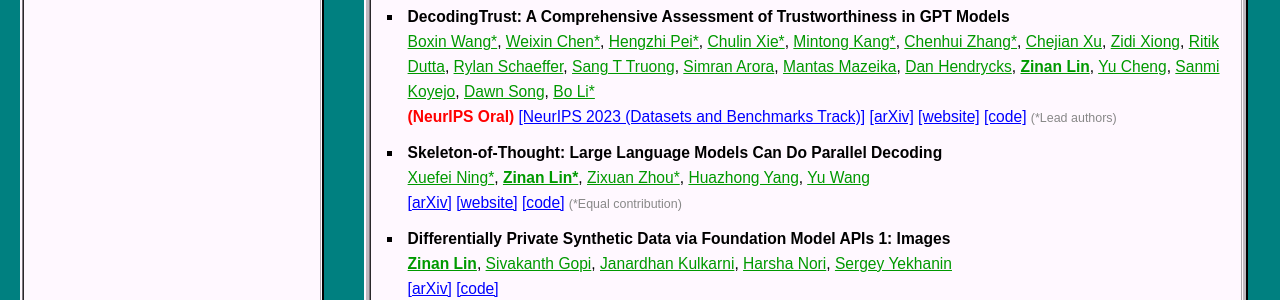
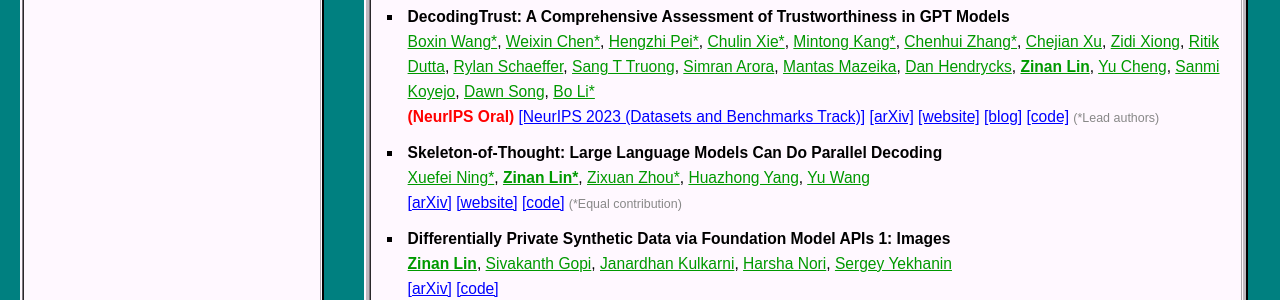
Before and after one commit to fjxmlzn/fjxmlzn.github.io, a Jekyll site: the page built from _publications/publications.html, in a window 1280 px wide. Shown: the part 268-568 px from the top of the page. Built offline with Jekyll 4.4.1, drawn with Linux system fonts in a browser that asks for light colours.

Commit message:
update links

```diff
--- a/_publications/publications.html
+++ b/_publications/publications.html
@@ -126,6 +126,9 @@
         </span>
         <span class='publication_journal'>
             <a href="https://decodingtrust.github.io/" target="_blank">[website]</a>
+        </span>
+        <span class='publication_journal'>
+            <a href="https://www.microsoft.com/en-us/research/blog/decodingtrust-a-comprehensive-assessment-of-trustworthiness-in-gpt-models/" target="_blank">[blog]</a>
         </span>
         <span class='publication_journal'>
             <a href="https://github.com/AI-secure/DecodingTrust" target="_blank">[code]</a>
```
